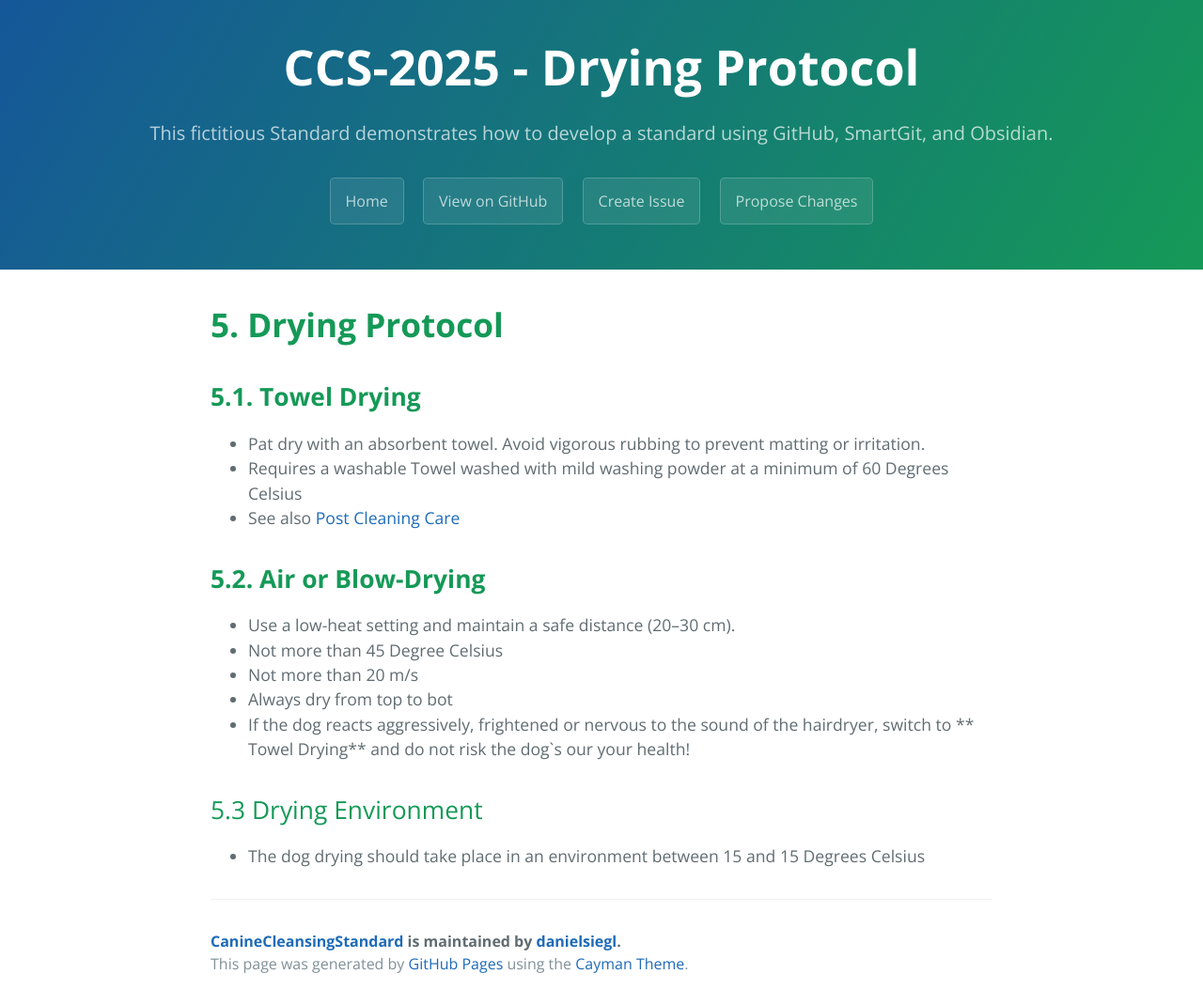
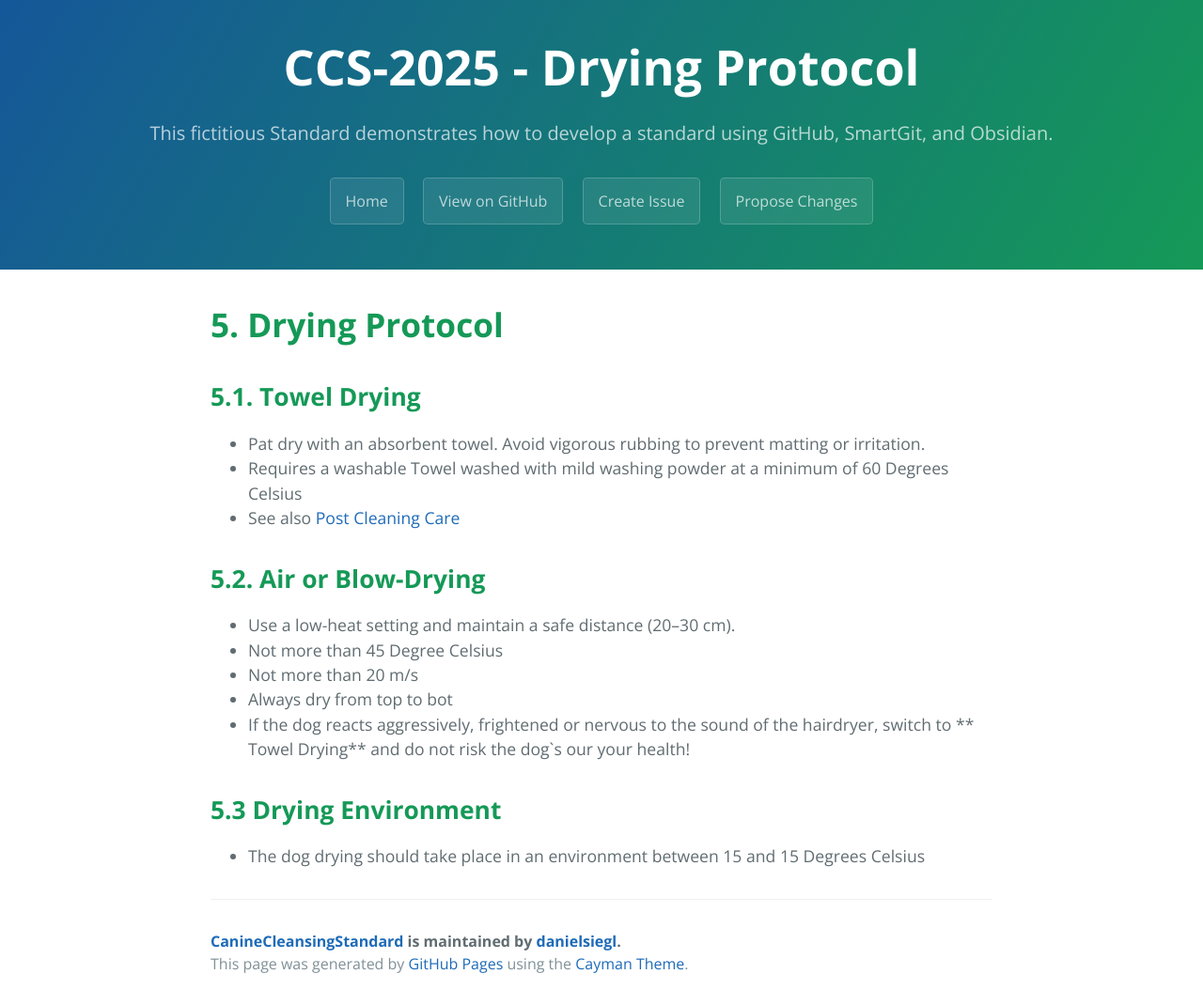
Before and after one commit to danielsiegl/CanineCleansingStandard, a Jekyll site: the page built from 05_Drying_Protocol.md, in a window 1280 px wide. Shown: the whole page at 94% size. Built offline with Jekyll 4.4.1, drawn with Linux system fonts in a browser that asks for light colours; our own code applies the rules of GitHub Pages for plain Markdown files.

```diff
--- a/05_Drying_Protocol.md
+++ b/05_Drying_Protocol.md
@@ -15,5 +15,5 @@ title: CCS-2025 - Drying Protocol
 - Always dry from top to bot
 - If the dog reacts aggressively, frightened or nervous to the sound of the hairdryer, switch to ** Towel Drying** and do not risk the dog`s our your health!
 
-## 5.3 Drying Environment
+## **5.3 Drying Environment**
 - The dog drying should take place in an environment between 15 and 15 Degrees Celsius
```
